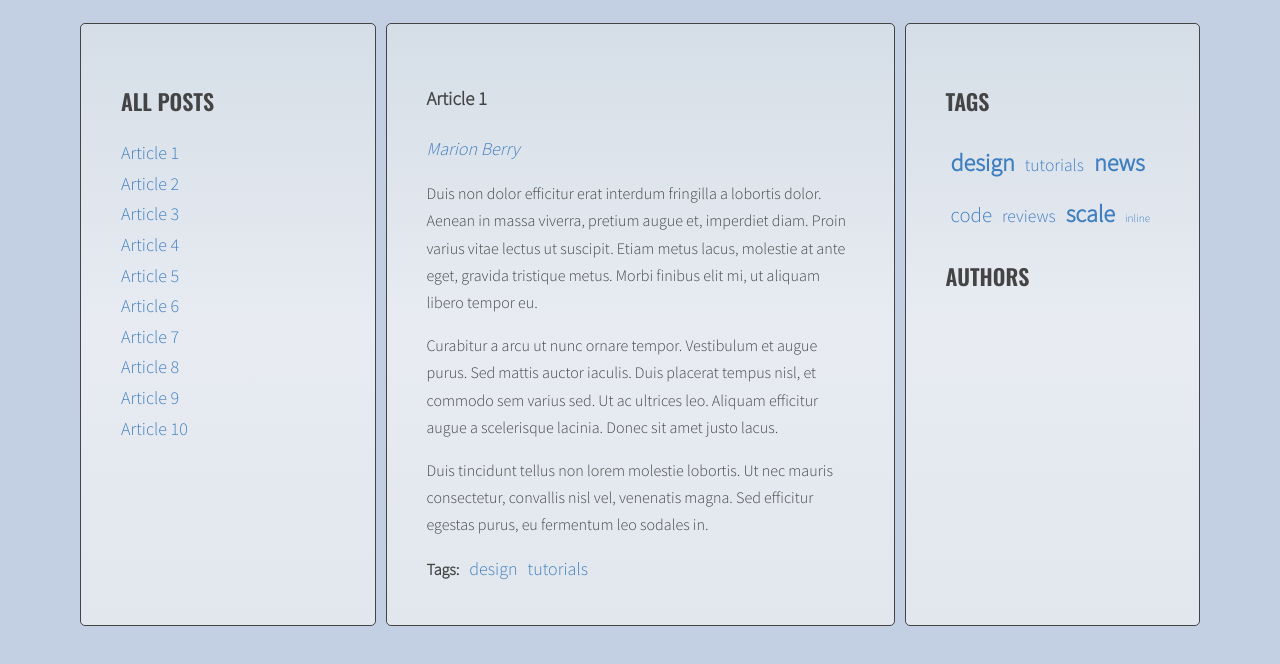
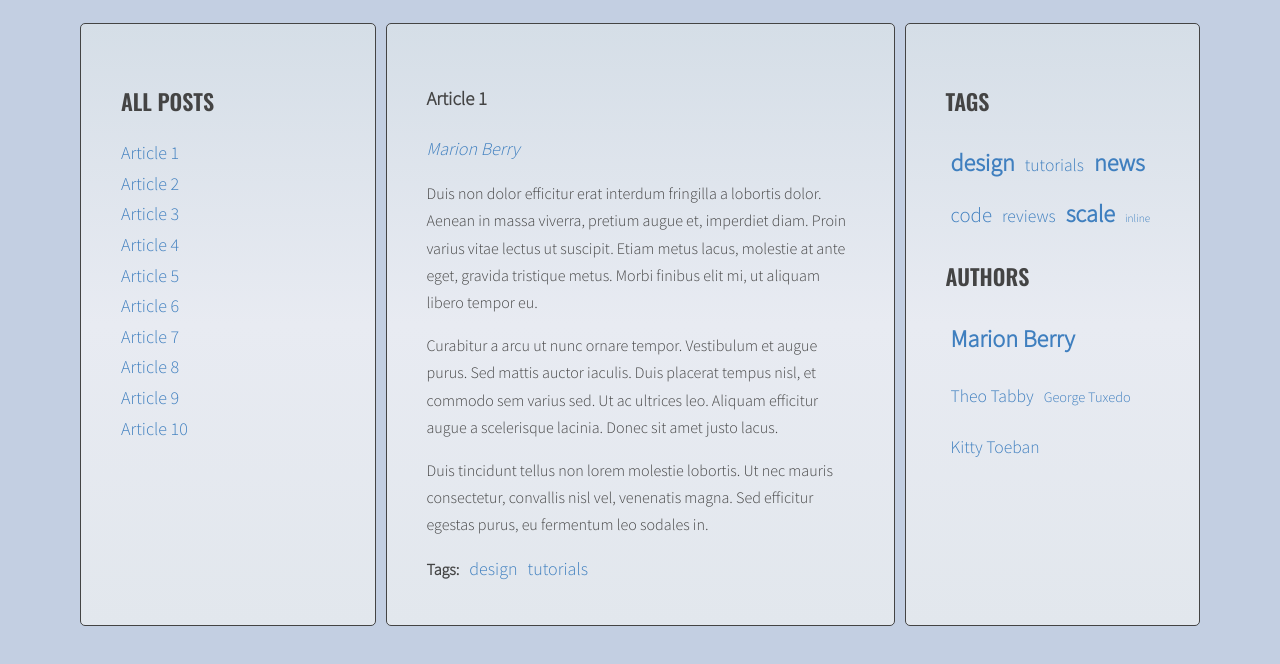
Before and after one commit to AndrejRaven/javascript-blog, a website: page index.html in a window 1280 px wide. Shown: the part 220-884 px from the top of the page. Drawn offline with nearby package versions, Linux system fonts and the light colour scheme.

Commit message:
add authors cloud

```diff
--- a/index.html
+++ b/index.html
@@ -106,7 +106,7 @@
                             </ul>
                         </div>
                     </article>
-                    <article class="post" id="article-5" data-tags="design reviews scale" data-author="Marion Berry">
+                    <article class="post" id="article-5" data-tags="design reviews scale" data-author="Theo Tabby">
                         <h3 class="post-title">Article 5</h3>
                         <p class="post-author"></p>
                         <div class="post-content">
@@ -126,7 +126,7 @@
                             </ul>
                         </div>
                     </article>
-                    <article class="post" id="article-6" data-tags="reviews code scale" data-author="George Tuxedo">
+                    <article class="post" id="article-6" data-tags="reviews code scale" data-author="Marion Berry">
                         <h3 class="post-title">Article 6</h3>
                         <p class="post-author"></p>
                         <div class="post-content">
@@ -213,7 +213,7 @@
                             </ul>
                         </div>
                     </article>
-                    <article class="post" id="article-10" data-tags="code design inline news reviews" data-author="George Tuxedo">
+                    <article class="post" id="article-10" data-tags="code design inline news reviews" data-author="Marion Berry">
                         <h3 class="post-title">Article 10</h3>
                         <p class="post-author"></p>
                         <div class="post-content">
--- a/js/script.js
+++ b/js/script.js
@@ -33,7 +33,8 @@ const optArticleSelector = '.post',
     optArticleAuthorSelector = '.post .post-author',
     optTagsListSelector = '.tags .list',
     optCloudClassCount = 5,
-    optCloudClassPrefix = 'tag-size-';
+    optCloudClassPrefix = 'tag-size-',
+    optAuthorsListSelector = '.list .authors';
 
 function generateTitleLinks(customSelector = '') {
 
@@ -148,7 +149,7 @@ function generateTags(){
     }
     /* [NEW] find list of tags in right column */
     const tagList = document.querySelector('.tags');
-
+    console.log(allTags);
     let allTagsHTML = '';
 
     const tagsParams = calculateTagsParams(allTags);
@@ -156,7 +157,7 @@ function generateTags(){
 
     for(let tag of Object.keys(allTags)) {
         allTagsHTML += `<li><a href="#tag-${tag}" class="${calculateTagClass(allTags[tag], tagsParams)}">${tag}</a></li>`;
-        console.log(allTags[tag], tagsParams);
+
     }
     tagList.innerHTML = allTagsHTML;
   }
@@ -206,14 +207,71 @@ function addClickListenersToTags() {
 
 addClickListenersToTags();
 
+
+function calculateAuthorsParams(authors) {
+    const params = {
+        max: 0,
+        min: 99999
+    }
+    for(let author in authors){
+        params.max = Math.max(authors[author], params.max);
+        params.min = Math.min(authors[author], params.min);
+      }
+
+
+    return params;
+}
+
+function calculateAuthorClass(count, params) {
+
+    const normalizedCount = count - params.min;
+
+    const normalizedMax = params.max - params.min;
+
+    const percentage = normalizedCount / normalizedMax;
+    let classNumber;
+    if(percentage > 0.5) {
+        classNumber = Math.floor( percentage * (optCloudClassCount - 1) + 1 );
+    } else {
+        classNumber = Math.floor( percentage * (optCloudClassCount - 1) + 2 );
+    }
+    return optCloudClassPrefix + classNumber;
+
+   }
+
 function genereateAuthors() {
-    const authors = document.querySelectorAll(optArticleSelector);
-    for(let author of authors) {
-        const authorWrapper = author.querySelector(optArticleAuthorSelector);
-        let hmtl = '';
-        const articleAuthor = author.getAttribute('data-author');
-        authorWrapper.innerHTML = `<a href="#author-${articleAuthor}">${articleAuthor}</a>`;
+    let allAuthors = {};
+
+    const articles = document.querySelectorAll(optArticleSelector);
+    for(let article of articles) {
+        const authorWrapper = article.querySelector(optArticleAuthorSelector);
+        let html = '';
+        const articleAuthor = article.getAttribute('data-author');
+
+        const authorHTML = `<a href="#author-${articleAuthor}">${articleAuthor}</a>`;
+
+        html = html + authorHTML;
+
+        if(!allAuthors.hasOwnProperty(articleAuthor)) {
+            allAuthors[articleAuthor] = 1;
+        } else {
+            allAuthors[articleAuthor]++;
+
     }
+        authorWrapper.innerHTML = html;
+    }
+
+    const authorList = document.querySelector('.authors');
+
+    let allAuthorsHTML = '';
+
+    const authorParams = calculateAuthorsParams(allAuthors);
+    console.log(authorParams);
+
+    for(let author of Object.keys(allAuthors)) {
+        allAuthorsHTML += `<li><a href="#author-${author}" class="${calculateAuthorClass(allAuthors[author], authorParams)}">${author}</a></li>`;
+    }
+    authorList.innerHTML = allAuthorsHTML;
 }
 
 genereateAuthors();
--- a/sass/style.scss
+++ b/sass/style.scss
@@ -195,6 +195,11 @@ a:hover {
     padding: 5px;
 }
 
+.authors li {
+    display: inline-block;
+    padding: 5px;
+}
+
 
 
 @media(max-width: 768px) {
```
Also changed, not shown: css/style.css, 1 other file.
